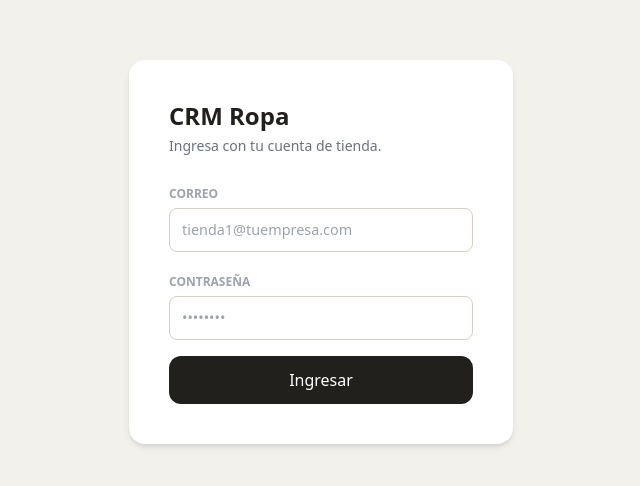
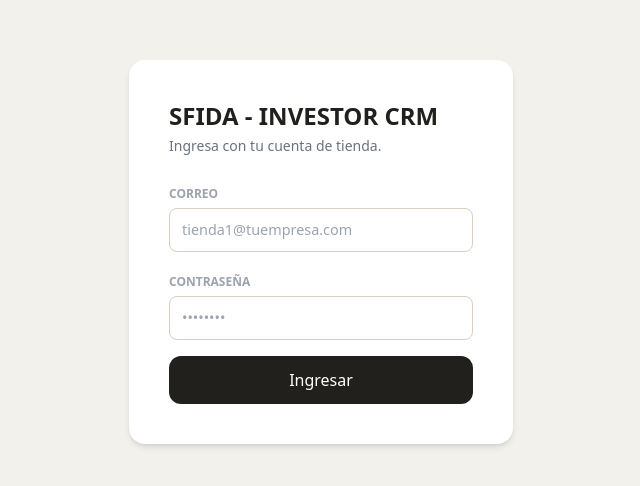
Before and after one commit to LuccaNadotti-coder/crm-ropa, a Next.js app: page /login in a window 1280 px wide. Shown: the part 148-634 px from the top of the page, without its empty margins (319-959 px from the left). Built offline with nearby package versions, Linux system fonts and the light colour scheme; no server answers.

Commit message:
cambio de nombre a SFIDA - INVESTOR CRM

```diff
--- a/src/app/layout.jsx
+++ b/src/app/layout.jsx
@@ -1,7 +1,7 @@
 import "./globals.css";
 
 export const metadata = {
-  title: "CRM Ropa",
+  title: "SFIDA - INVESTOR CRM",
   description: "Clientes y cumpleaños",
 };
 
--- a/src/app/login/page.jsx
+++ b/src/app/login/page.jsx
@@ -31,7 +31,7 @@ function LoginForm() {
   return (
     <main className="min-h-screen flex items-center justify-center bg-[#F3F1EC] p-6">
       <form onSubmit={entrar} className="bg-white p-10 rounded-2xl shadow-md max-w-sm w-full">
-        <h1 className="text-2xl font-bold text-ink mb-1">CRM Ropa</h1>
+        <h1 className="text-2xl font-bold text-ink mb-1">SFIDA - INVESTOR CRM</h1>
         <p className="text-gray-500 text-sm mb-6">Ingresa con tu cuenta de tienda.</p>
 
         <label className="text-xs font-semibold uppercase text-gray-400">Correo</label>
--- a/src/app/page.jsx
+++ b/src/app/page.jsx
@@ -31,7 +31,7 @@ export default function Home() {
   return (
     <main className="min-h-screen flex items-center justify-center bg-[#F3F1EC] p-6">
       <div className="bg-white p-10 rounded-2xl shadow-md text-center max-w-md w-full">
-        <h1 className="text-3xl font-bold mb-1 text-ink">CRM Empresa de Ropa</h1>
+        <h1 className="text-3xl font-bold mb-1 text-ink">SFIDA - INVESTOR CRM</h1>
         <p className="mb-1 text-gray-500">
           {perfil.rol === "admin" ? "Cuenta administradora — ves todas las tiendas" : `Tienda: ${perfil.tienda}`}
         </p>
```
Also changed, not shown: 1 other file (tests, documents, lock files or other folders).
